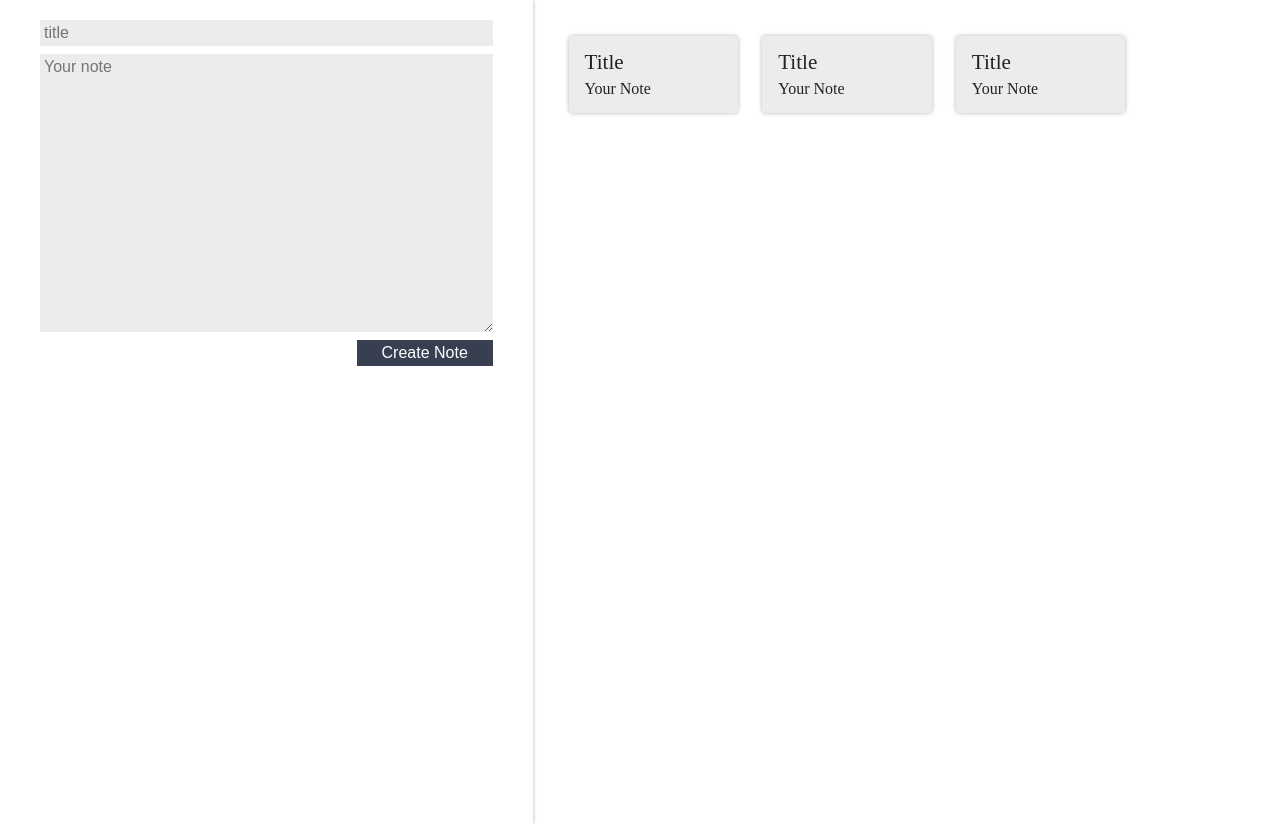
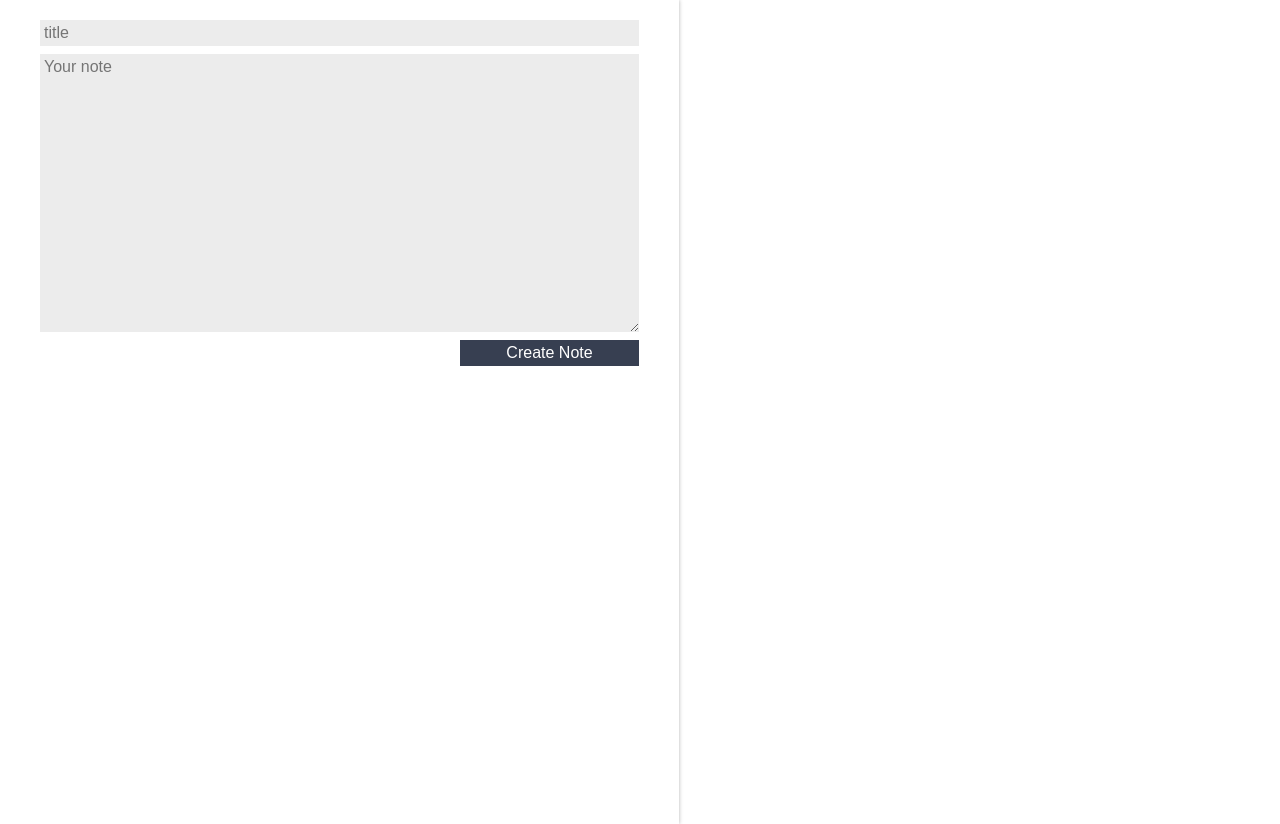
Before and after one commit to leveau10/react-starting, a React (Create React App) app in the folder ceep/: page / in a window 1280 px wide. Built offline with nearby package versions, Linux system fonts and the light colour scheme.

Commit message:
update
more updates

```diff
--- a/ceep/src/App.js
+++ b/ceep/src/App.js
@@ -1,15 +1,32 @@
 import React, { Component } from "react";
-import NotesList from "./components/NotesList/NotesList.jsx";
-import RegisterForm from "./components/RegisterForm/RegisterForm.jsx";
+import NotesList from "./components/NotesList";
+import RegisterForm from "./components/RegisterForm";
 import "./assets/App.css"
 import "./assets/reset.css"
 
 class App extends Component{
+
+  constructor(){
+    super();
+    this.state = {
+      notes:[]
+    }
+  }
+
+  createNote(title, text){ //this method is used below}
+    const newNote = {title, text};
+    const newNotesArray = [...this.state.notes, newNote]
+    const newState = {
+      notes:newNotesArray
+    }
+    this.setState(newState)
+  }
+
   render(){
     return(
       <section className="content">
-        <RegisterForm />
-        <NotesList />
+        <RegisterForm createNote={this.createNote.bind(this) /*this form only works with the params of createNote*/}/>
+        <NotesList notes={this.state.notes /*the first 'notes' is the prop from noteslist. the second one is from the constructor above*/}/>
       </section>
     );
   }
--- a/ceep/src/assets/App.css
+++ b/ceep/src/assets/App.css
@@ -1,4 +1,4 @@
-.content {
+.content  {
   display: flex;
 }
 
--- a/ceep/src/components/NoteCard/NoteCard.jsx
+++ b/ceep/src/components/NoteCard/NoteCard.jsx
@@ -6,9 +6,9 @@
     return (
       <section className="note-card">
         <header className="note-card_header">
-          <h3 className="note-card_title">Title</h3>
+          <h3 className="note-card_title">{this.props.title}</h3>
         </header>
-        <p className="note-card_text">Your Note</p>
+        <p className="note-card_text">{this.props.text}</p>
       </section>
     );
   }
--- a/ceep/src/components/NotesList/NotesList.jsx
+++ b/ceep/src/components/NotesList/NotesList.jsx
@@ -3,19 +3,20 @@
 import "./style.css";
 
 /*This component show a list of notes;
-1- Always import React;
+1- Always import Rea  ct;
 2- Create and export a default class and extends Component;
 3- Write the JSX code inside the return of the render() method;
 4- Import the component in App.js and use it*/
 
 class NotesList extends Component {
+
   render() {
     return (
       <ul className="notes-list">
-        {Array.of("Job", "Job", "Studies").map((category, index) => {
+        {this.props.notes.map((note, index) => {
           return (
             <li className="notes-list_item" key={index}>
-              <NoteCard />
+              <NoteCard title={note.title} text={note.text}/>
             </li>
           );
         })}
--- a/ceep/src/components/RegisterForm/RegisterForm.jsx
+++ b/ceep/src/components/RegisterForm/RegisterForm.jsx
@@ -2,18 +2,46 @@
 import "./style.css";
 
 class RegisterForm extends Component {
+
+  constructor(props){ // the props comes from createNote from App.js
+    super(props); //this acess the father object
+    this.title = "";
+    this.texto="";
+  }
+
+  _handleChangeTitle(event){ //the "_" means that the methods are private
+    event.stopPropagation();
+    this.title = event.target.value;
+  }
+
+  _handleChangeText(event){ //the "_" means that the methods are private
+    event.stopPropagation();
+    this.text = event.target.value;
+  }
+
+  _createNote(event){ //the "_" means that the methods are private
+    event.preventDefault();
+    event.stopPropagation();
+    this.props.createNote(this.title, this.text);
+
+  }
+
   render() {
     return (
-      <form className="register-form">
+      <form className="register-form"
+        onSubmit={this._createNote.bind(this)}
+      >
         <input
           type="text"
           placeholder="title"
           className="register-form_input"
+          onChange={this._handleChangeTitle.bind(this)} //always use the bind when dealing with events
         />
         <textarea
           rows={15}
           placeholder="Your note"
           className="register-form_input"
+          onChange={this._handleChangeText.bind(this)}
         />
         <button className="register-form_submit register-form_input">
           Create Note
```
